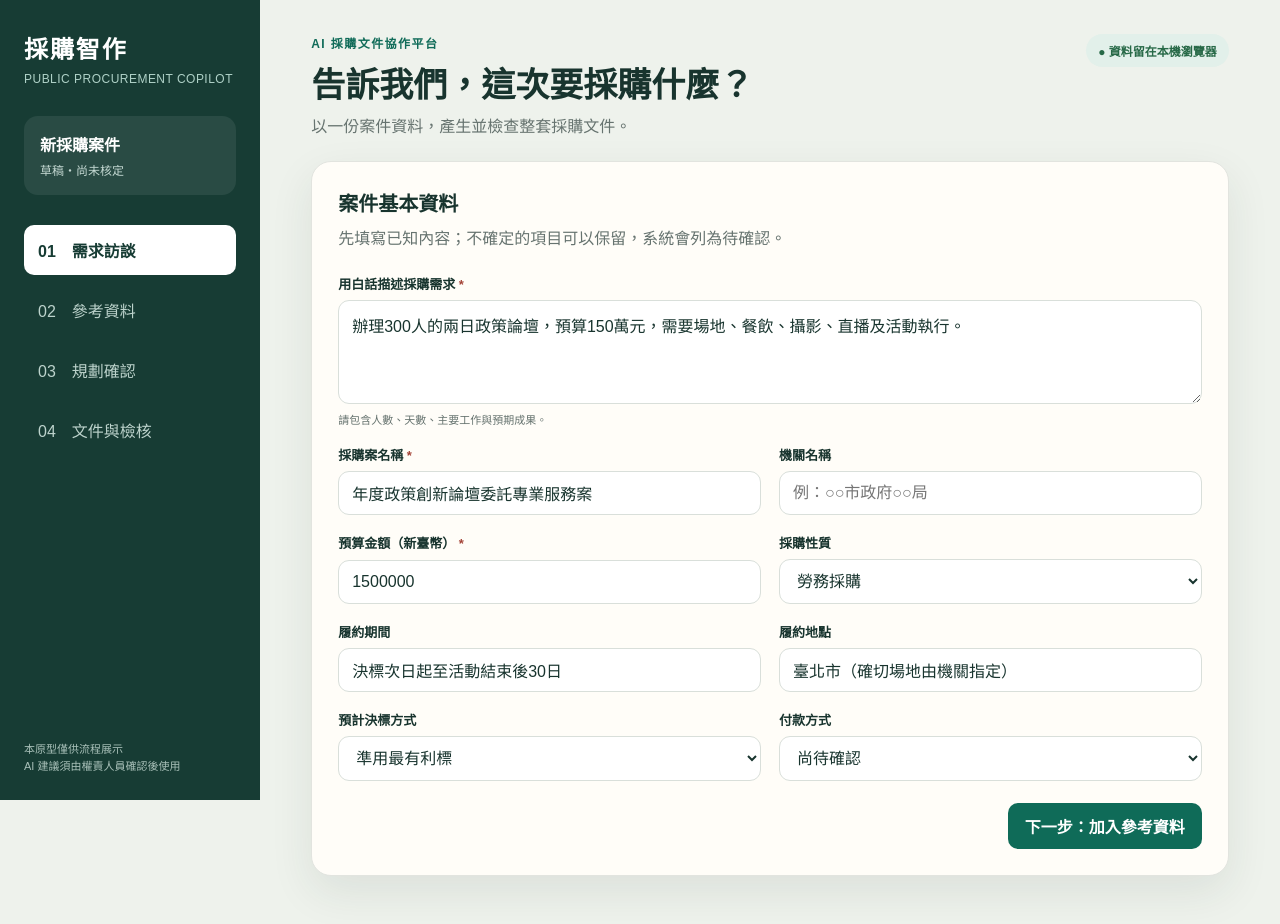
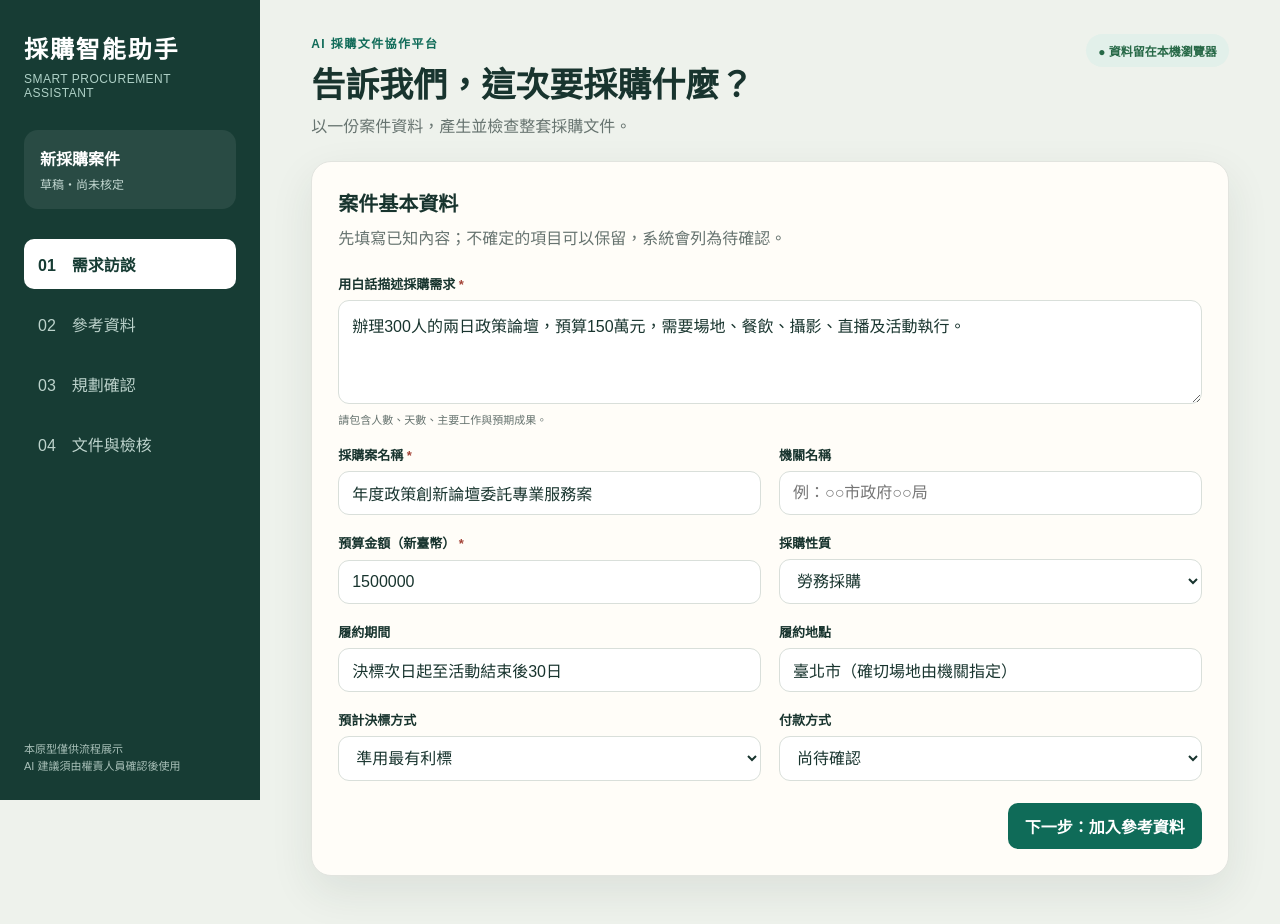
Before and after one commit to yccncc/smart-procurement-generator, a website: page index.html in a window 1280 px wide. Drawn offline with Linux system fonts and the light colour scheme.

Commit message:
Update title and brand name

```diff
--- a/index.html
+++ b/index.html
@@ -3,7 +3,7 @@
 <head>
   <meta charset="utf-8">
   <meta name="viewport" content="width=device-width, initial-scale=1">
-  <title>採購智作｜政府採購文件協作平台</title>
+  <title>採購智能助手｜政府採購文件協作平台</title>
   <style>
     :root{--ink:#18342e;--muted:#66736f;--paper:#fffdf8;--bg:#eef2ec;--brand:#0f6b58;--brand2:#d29a32;--line:#d9dfda;--danger:#a34135;--warn:#9a6514;--ok:#276947;--shadow:0 16px 44px rgba(28,57,49,.09)}
     *{box-sizing:border-box} body{margin:0;background:var(--bg);color:var(--ink);font-family:"Noto Sans TC","Microsoft JhengHei",sans-serif} button,input,select,textarea{font:inherit}
@@ -21,7 +21,7 @@
 <body>
 <div class="shell">
   <aside class="side">
-    <div class="brand">採購智作<small>PUBLIC PROCUREMENT COPILOT</small></div>
+    <div class="brand">採購智能助手<small>SMART PROCUREMENT ASSISTANT</small></div>
     <div class="case"><b id="sideCase">新採購案件</b><span>草稿・尚未核定</span></div>
     <nav class="steps">
       <button class="step active" data-screen="intake">01　需求訪談</button>
```
